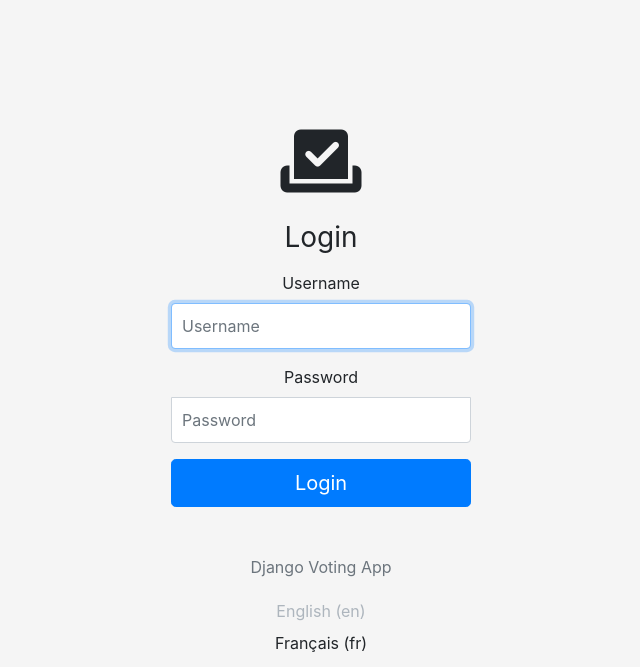
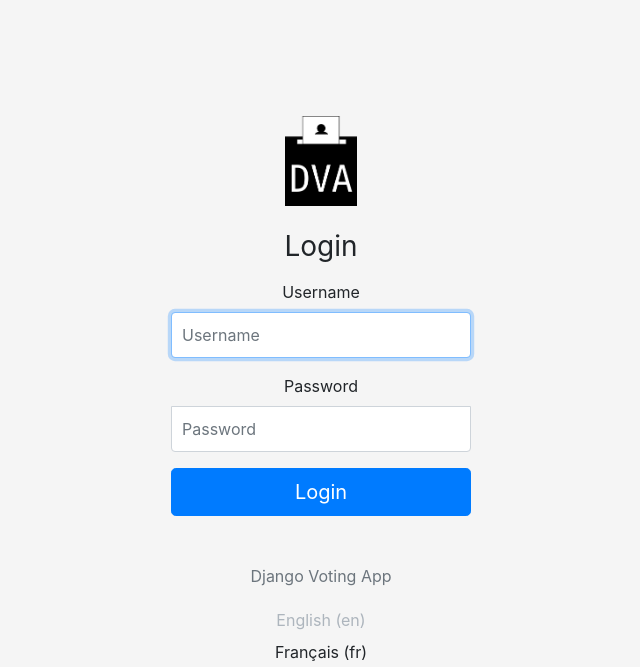
Before and after one commit to nanoy42/django-voting-app, a Django app: page /login in a window 1280 px wide. Shown: the top 667 px of the page, without its empty margins (319-959 px from the left). Run offline with Django 3.2, Linux system fonts and the light colour scheme; some libraries are stand-ins or nearby versions.

Commit message:
feat: :art: Add logo (#14)
Add logo and add it in favicon and on the login page. Close #14

```diff
--- a/src/core/templates/base.html
+++ b/src/core/templates/base.html
@@ -1,4 +1,5 @@
 {% load bootstrap4 %}
+{% load static %}
 <!--
 django-voting-app - Simple django app to organise votes
 Copyright (C) 2020 Yoann Piétri
@@ -26,6 +27,7 @@ salong with django-voting-app. If not, see <https://www.gnu.org/licenses/>.
     {% bootstrap_css %}
     {% bootstrap_javascript jquery='full' %}
     <script src="https://kit.fontawesome.com/8c3175a7a7.js" crossorigin="anonymous"></script>
+    <link rel="icon" href="{% static 'logo/logo.png' %}">
 </head>
 
 <body>
--- a/src/core/templates/login.html
+++ b/src/core/templates/login.html
@@ -1,6 +1,7 @@
 {% load bootstrap4 %}
 {% load i18n %}
 {% bootstrap_css %}
+{% load static %}
 {% bootstrap_javascript jquery='full' %}
 {% load core_extras %}
 {% get_current_language as LANGUAGE_CODE %}
@@ -13,13 +14,15 @@
     <meta charset="utf-8">
     <meta name="viewport" content="width=device-width, initial-scale=1, shrink-to-fit=no">
     <script src="https://kit.fontawesome.com/8c3175a7a7.js" crossorigin="anonymous"></script>
+    <link rel="icon" href="{% static 'logo/logo.png' %}">
     <title>{{VOTE_NAME}}</title>
 </head>
 
 <body class="text-center">
     <div class="form-signin">
         <form method="post" class="">
-            <i class="fas fa-vote-yea mb-4" style="font-size: 72px;"></i>
+            <img src="{% static 'logo/logo.png' %}" width="72px"/>
+            <br><br>
             <h1 class="h3 mb-3 font-weight-normal">{% trans "Login" %}</h1>
             {% bootstrap_messages %}
             {% csrf_token %}
--- a/src/django_voting_app/settings.py
+++ b/src/django_voting_app/settings.py
@@ -118,6 +118,7 @@ LOGOUT_REDIRECT_URL = "login"
 
 STATIC_ROOT = BASE_DIR / "staticfiles"
 MEDIA_ROOT = BASE_DIR / "media"
+STATICFILES_DIRS = [BASE_DIR / "statics"]
 
 MEDIA_URL = "/media/"
 
```
Also changed, not shown: README.md, res/logo/logo.png (added), res/logo/logo.svg (added), src/statics/logo/logo.png (added).
